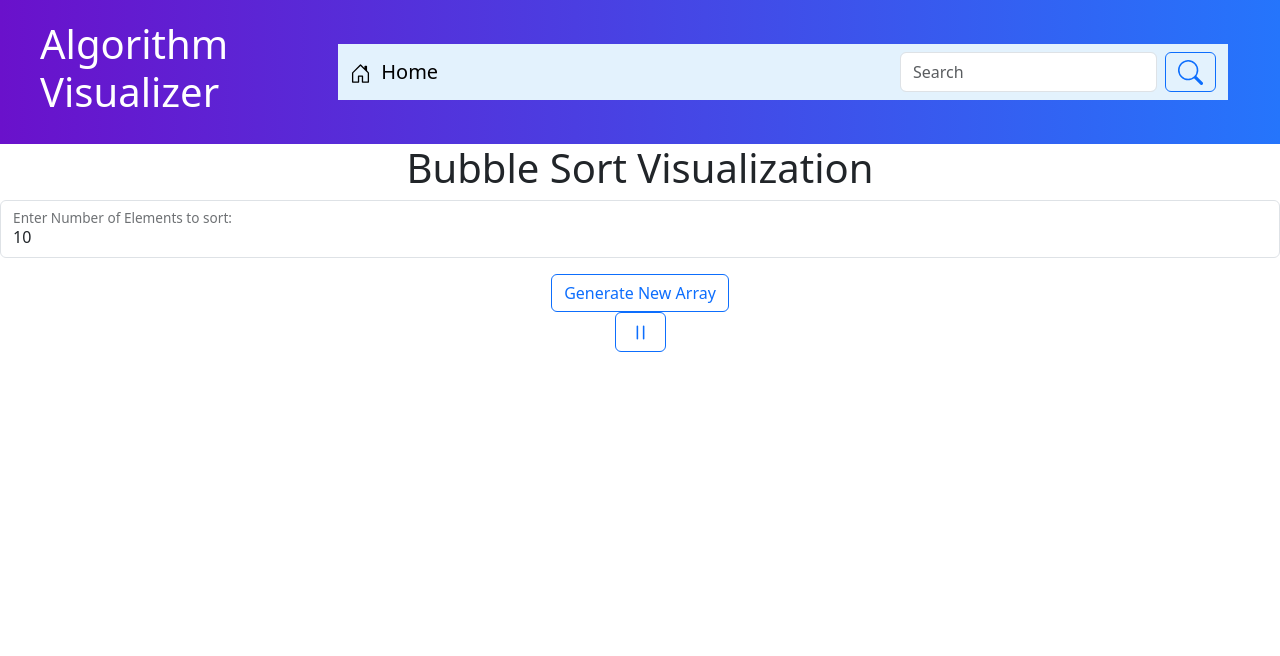
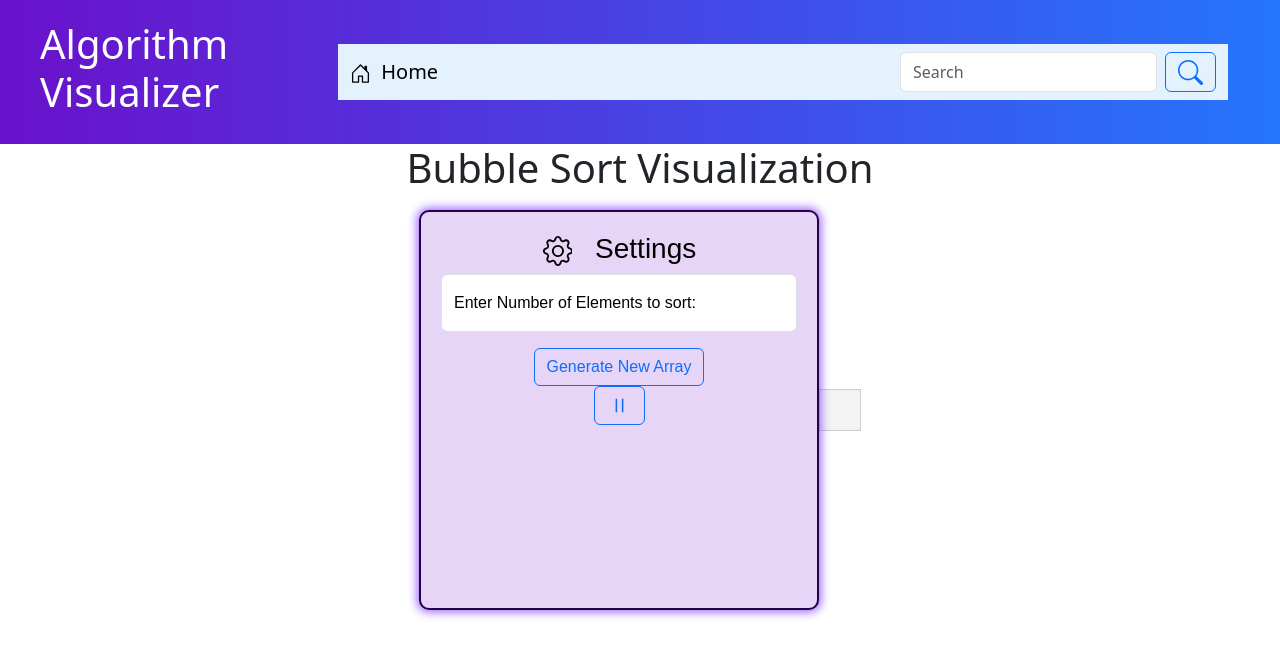
Before and after one commit to keerthanar09/algorithm_visualizer, a React (Create React App) app in the folder algovisual/frontend/: page /bubble in a window 1280 px wide. Shown: the top 656 px of the page. Built offline with nearby package versions, Linux system fonts and the light colour scheme; no server answers.

Commit message:
created settings for bubble sort

```diff
--- /dev/null
+++ b/algovisual/frontend/src/components/UI/settings.js
@@ -0,0 +1,37 @@
+import React from "react";
+import GenerateArrayButton from "./genarr";
+import NumberInput from "./inputbox";
+import PlayPauseButton from "./pauseplay";
+import "./styles/styles.css"
+const Settings = ({ numElements, setNumElements, togglePlayPause, isPlaying, fetchData }) => {
+    const handleNumElementsChange = (e) => {
+      const value = parseInt(e.target.value, 10);
+      if (value > 0 && value <= 100) {
+        setNumElements(value);
+        fetchData(); // Fetch new data whenever the array size is updated
+      }
+    };
+    return (
+      <div class="settings">
+        <h3>
+          <svg
+            xmlns="http://www.w3.org/2000/svg"
+            width="30"
+            height="30"
+            fill="currentColor"
+            class="bi bi-gear"
+            viewBox="0 0 15 16"
+          >
+            <path d="M8 4.754a3.246 3.246 0 1 0 0 6.492 3.246 3.246 0 0 0 0-6.492M5.754 8a2.246 2.246 0 1 1 4.492 0 2.246 2.246 0 0 1-4.492 0" />
+            <path d="M9.796 1.343c-.527-1.79-3.065-1.79-3.592 0l-.094.319a.873.873 0 0 1-1.255.52l-.292-.16c-1.64-.892-3.433.902-2.54 2.541l.159.292a.873.873 0 0 1-.52 1.255l-.319.094c-1.79.527-1.79 3.065 0 3.592l.319.094a.873.873 0 0 1 .52 1.255l-.16.292c-.892 1.64.901 3.434 2.541 2.54l.292-.159a.873.873 0 0 1 1.255.52l.094.319c.527 1.79 3.065 1.79 3.592 0l.094-.319a.873.873 0 0 1 1.255-.52l.292.16c1.64.893 3.434-.902 2.54-2.541l-.159-.292a.873.873 0 0 1 .52-1.255l.319-.094c1.79-.527 1.79-3.065 0-3.592l-.319-.094a.873.873 0 0 1-.52-1.255l.16-.292c.893-1.64-.902-3.433-2.541-2.54l-.292.159a.873.873 0 0 1-1.255-.52zm-2.633.283c.246-.835 1.428-.835 1.674 0l.094.319a1.873 1.873 0 0 0 2.693 1.115l.291-.16c.764-.415 1.6.42 1.184 1.185l-.159.292a1.873 1.873 0 0 0 1.116 2.692l.318.094c.835.246.835 1.428 0 1.674l-.319.094a1.873 1.873 0 0 0-1.115 2.693l.16.291c.415.764-.42 1.6-1.185 1.184l-.291-.159a1.873 1.873 0 0 0-2.693 1.116l-.094.318c-.246.835-1.428.835-1.674 0l-.094-.319a1.873 1.873 0 0 0-2.692-1.115l-.292.16c-.764.415-1.6-.42-1.184-1.185l.159-.291A1.873 1.873 0 0 0 1.945 8.93l-.319-.094c-.835-.246-.835-1.428 0-1.674l.319-.094A1.873 1.873 0 0 0 3.06 4.377l-.16-.292c-.415-.764.42-1.6 1.185-1.184l.292.159a1.873 1.873 0 0 0 2.692-1.115z" />
+          </svg>{" "}
+          &nbsp; Settings
+        </h3>
+        <NumberInput value={numElements} setNumElements={setNumElements} onChange={handleNumElementsChange}/>
+        <GenerateArrayButton fetchData={fetchData} />
+        <PlayPauseButton isPlaying={isPlaying} togglePlayPause={togglePlayPause} />
+      </div>
+    );
+}
+
+export default Settings;
--- a/algovisual/frontend/src/components/UI/styles/styles.css
+++ b/algovisual/frontend/src/components/UI/styles/styles.css
@@ -6,3 +6,45 @@
     background: linear-gradient(90deg, #6a11cb 0%, #2575fc 100%);
     color: white;
   }
+
+  .settings {
+    position: relative;
+    margin-left: auto;
+    margin-right: 0;
+    width: 400px;
+    height: 400px;
+    padding: 20px;
+    background-color: #e6d5f7;
+    border: 2px solid #260149;
+    border-radius: 10px;
+    box-shadow: 0 0 10px 2px rgba(127, 63, 255, 0.8);
+    text-align: center;
+    font-family: Arial, sans-serif;
+    color: #000000;
+    transition: transform 0.3s, box-shadow 0.3s;
+
+  }
+
+  .settings:hover {
+    transform: scale(1.05);
+    box-shadow: 0 0 20px 5px rgba(138, 43, 226, 1);
+  }
+
+  .vis{
+    margin-left: 0;
+    margin-right: auto;
+    width: fit-content;
+    padding: 20px;
+    background-color: #f3f3f3;
+    border: 1px solid #ccc;
+    text-align: left;
+    font-family: Arial, sans-serif;
+    color: #333;
+  }
+
+  .container1 {
+    display: flex;
+    justify-content: space-between;
+    align-items: center;
+    padding: 10px;
+  }
--- a/algovisual/frontend/src/components/bubblesort.js
+++ b/algovisual/frontend/src/components/bubblesort.js
@@ -6,6 +6,7 @@ import axios from "axios";
 import PlayPauseButton from "./UI/pauseplay";
 import GenerateArrayButton from "./UI/genarr";
 import NumberInput from "./UI/inputbox";
+import Settings from "./UI/settings";
 
 const BubbleSortVisualization = () => {
   const [values, setValues] = useState([]);
@@ -107,11 +108,15 @@ const BubbleSortVisualization = () => {
 
 
   return (
-    <div>
-      <NumberInput numElements={numElements} setNumElements={setNumElements} />
-      <GenerateArrayButton fetchData={fetchData} />
-      <PlayPauseButton isPlaying={isPlaying} togglePlayPause={togglePlayPause} />
-      <div ref={sketchRef}></div>
+    <div class = "container1">
+      <Settings
+  numElements={numElements}
+  setNumElements={setNumElements}
+  togglePlayPause={togglePlayPause}
+  isPlaying={isPlaying}
+  fetchData={fetchData}
+/>
+      <div class = "vis" ref={sketchRef}></div>
     </div>
   );
 };
```
